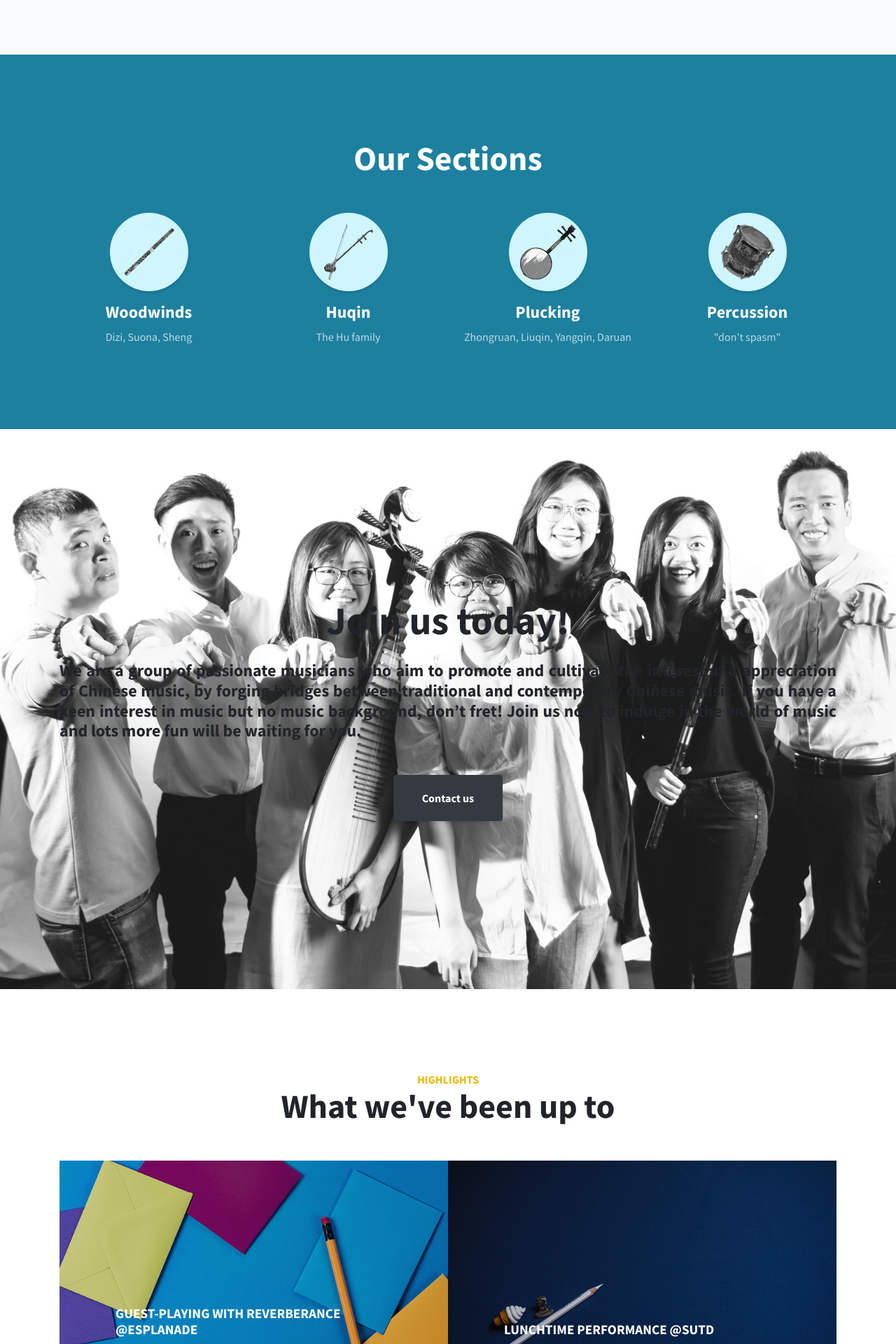
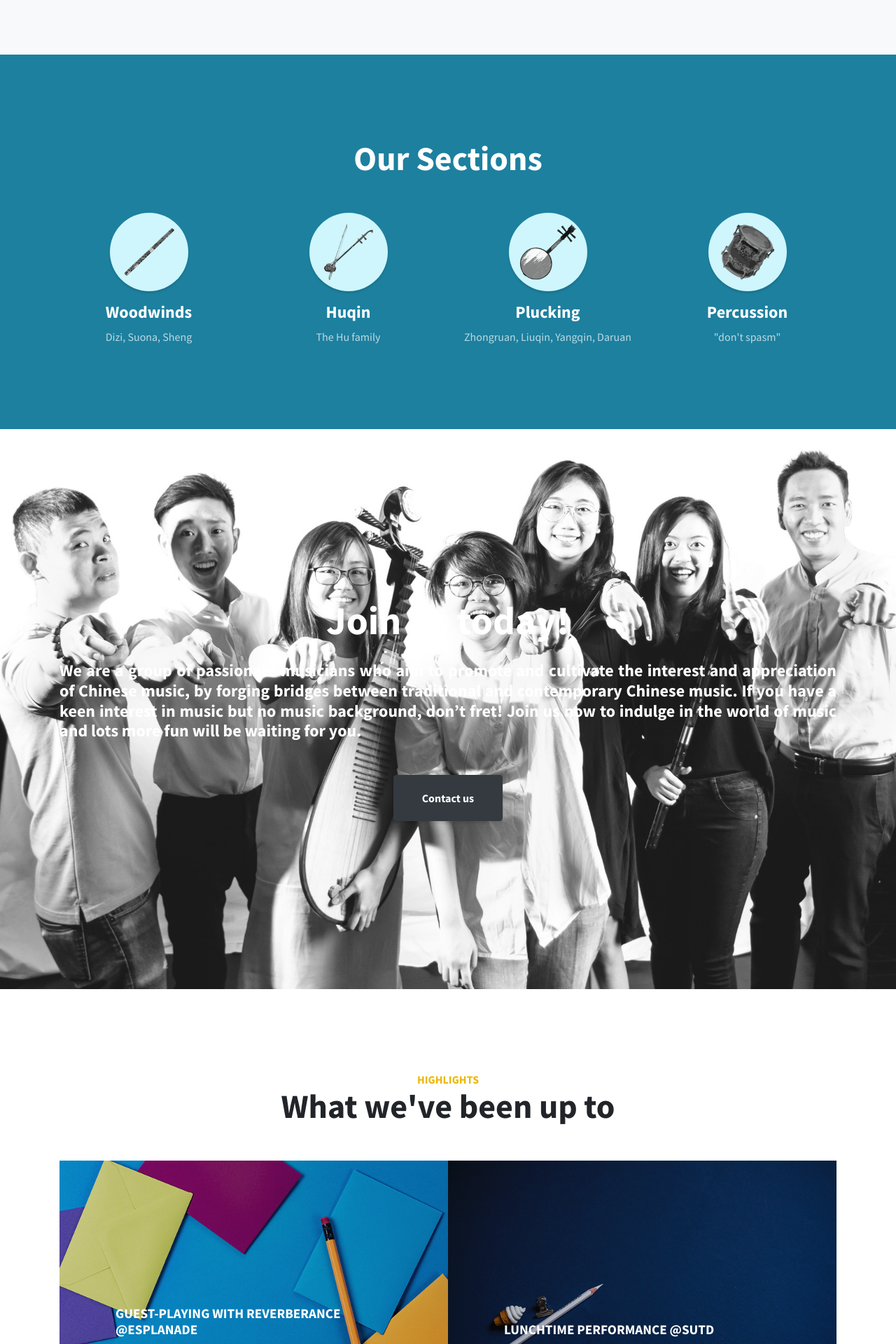
Before and after one commit to OpenSUTD/sutd_co, a Jekyll site: the page built from index.html, in a window 1280 px wide. Shown: the part 1540-3460 px from the top of the page at 70% size. Built offline with Jekyll 4.4.1, drawn with Linux system fonts in a browser that asks for light colours; a script that is not in the unit is left out.

Commit message:
Update index.html
Changed 'Join us' section font colour to white

```diff
--- a/index.html
+++ b/index.html
@@ -184,7 +184,7 @@ title: SUTDCO
 
 <!-- Callout -->
 <section class="callout">
-  <div class="container text-center">
+  <div class="container text-center" style="color: white;">
     <h2 class="mx-auto mb-4">
       Join us today!
     </h2>
```
